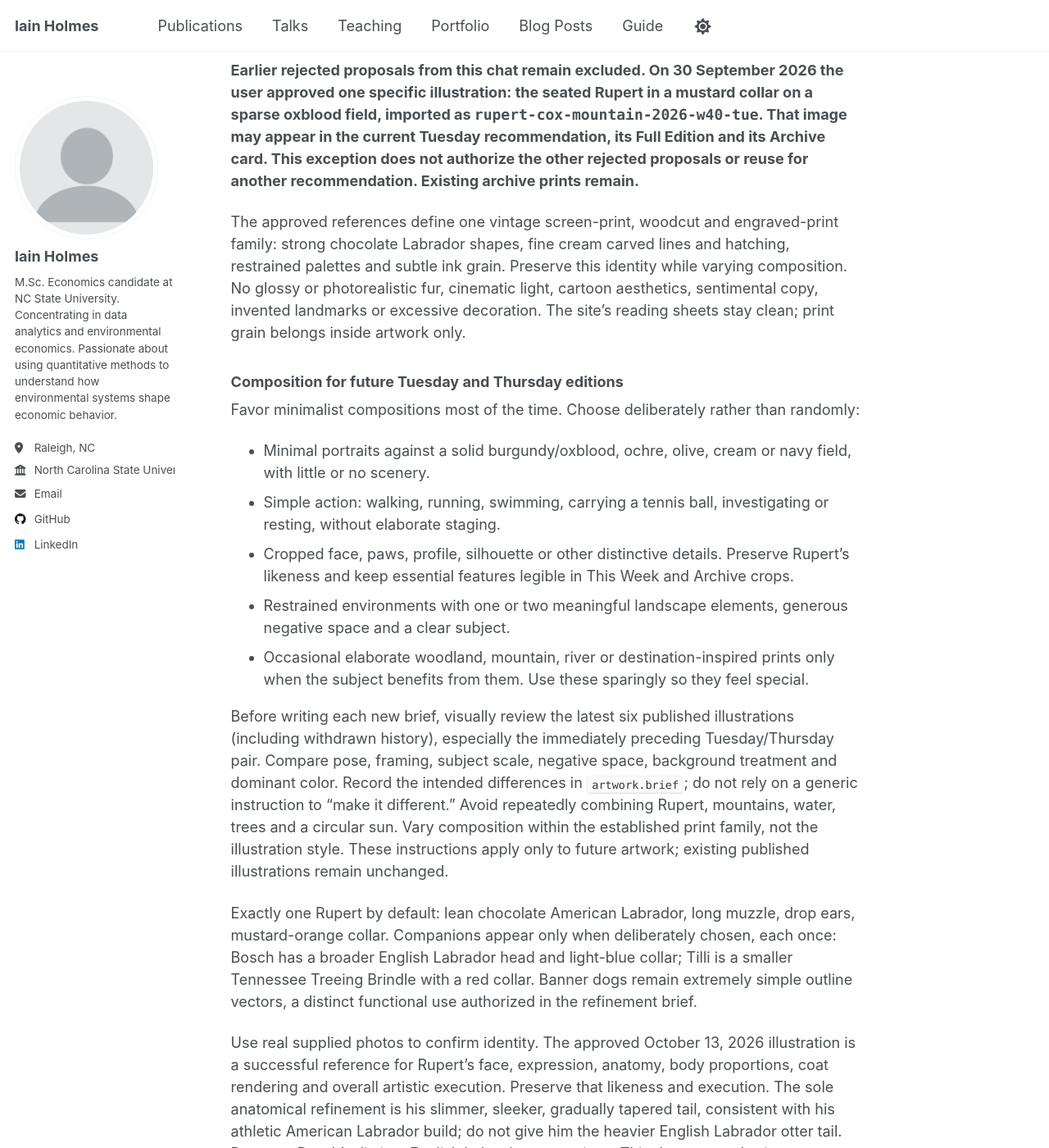
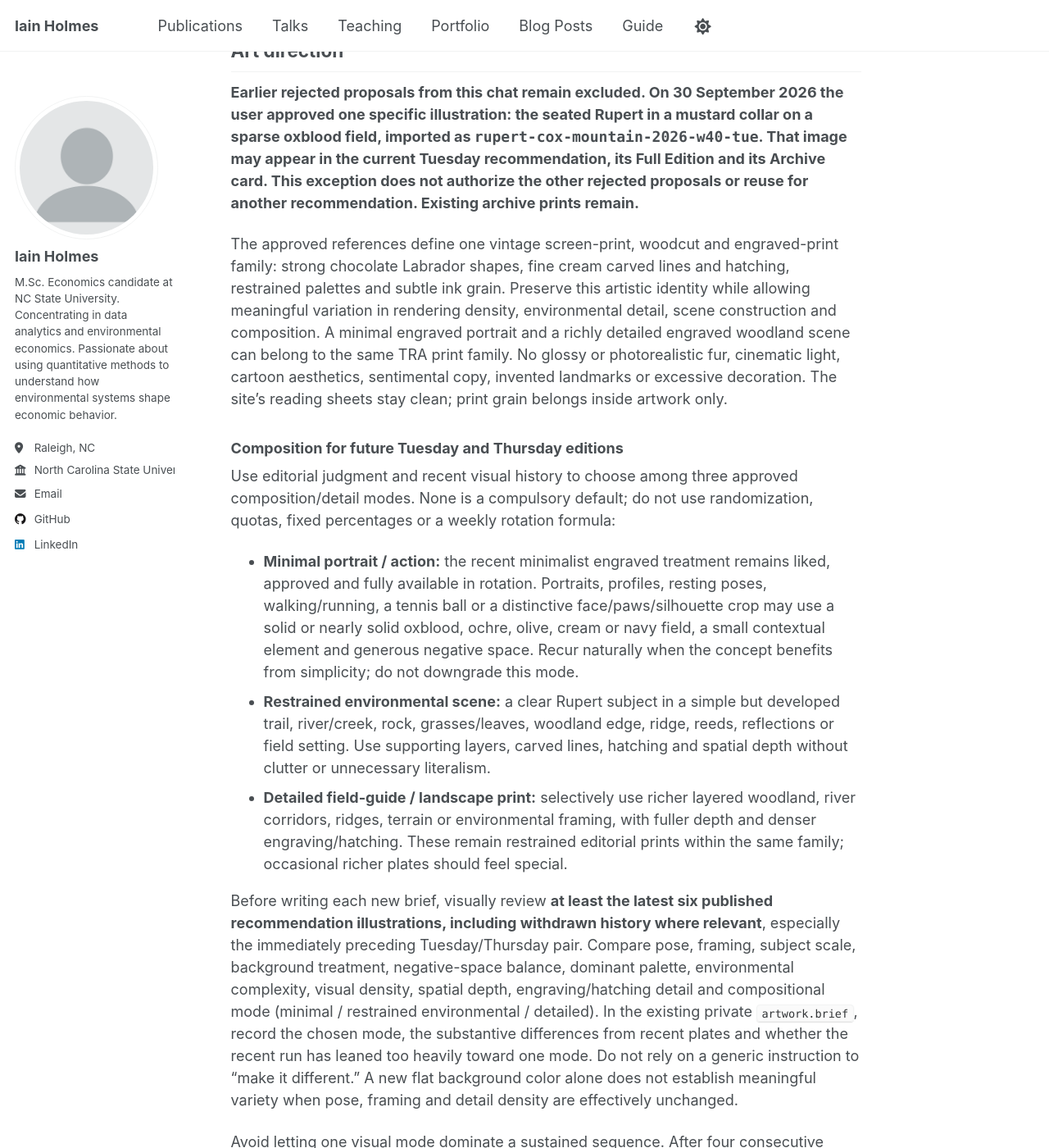
Before and after one commit to iainholmes/iainholmes.github.io, a Jekyll site: the page built from rupert/ILLUSTRATIONS.md, in a window 1280 px wide and 1400 px high, scrolled down 803 px. Shown: the whole window at 82% size. Built offline with Jekyll 4.4.1, drawn with Linux system fonts in a browser that asks for light colours; nearby versions of some CDN libraries; our own code applies the rules of GitHub Pages for plain Markdown files; library files that are not in the unit come from our copies; a script that is not in the unit is left out; some of the changed text lies outside the part shown.

Commit message:
Broaden prospective Atlas composition guidance within the approved print family

```diff
--- a/rupert/ILLUSTRATIONS.md
+++ b/rupert/ILLUSTRATIONS.md
@@ -2,25 +2,27 @@
 
 A suggestion is one Tuesday or one Thursday recommendation. Each has one Full Edition, one Archive entry, one completion path and one **previously unpublished original finished illustration**. A small private reserve of approved original illustrations is permitted; it is not a collection of previously published stock. Subjects primarily feature Rupert, occasionally Bosch or Tilli, and do not need to depict the destination. Closer, bigger-day and alternative contingencies are subordinate fallbacks, not additional suggestions; they do not receive artwork or Archive entries. Repeat visits still receive new art. An edition's original, This Week display and Archive thumbnail may display the same asset because those are presentations of the same suggestion. Once actually released, the artwork bytes, registry and association are permanently frozen in `data/artwork-locks.json`.
 
-Generate each illustration as part of the due Tuesday/Thursday publishing run, close to its guarded release. Do not deliberately send previews, thumbnails, descriptions or artwork announcements. Native image generation may inherently display its result in the task conversation; this cannot be called unseen/private, but it is not a reason to require an external API or a private artwork stockpile. Inspect the native result without attaching additional previews, then publish it with its recommendation only after all guards pass. Unpublished files, originals, metadata and drafts must still stay off public branches and URLs. See [_tools/PRIVATE-PREPARATION.md](_tools/PRIVATE-PREPARATION.md) for the existing recommendation handoff and isolated release procedure. Use 4:5 portrait artwork while preserving the approved composition, crop behavior, palette and print treatment. No design or artistic-direction change is authorized.
+Generate each illustration as part of the due Tuesday/Thursday publishing run, close to its guarded release. Do not deliberately send previews, thumbnails, descriptions or artwork announcements. Native image generation may inherently display its result in the task conversation; this cannot be called unseen/private, but it is not a reason to require an external API or a private artwork stockpile. Inspect the native result without attaching additional previews, then publish it with its recommendation only after all guards pass. Unpublished files, originals, metadata and drafts must still stay off public branches and URLs. See [_tools/PRIVATE-PREPARATION.md](_tools/PRIVATE-PREPARATION.md) for the existing recommendation handoff and isolated release procedure. Use 4:5 portrait artwork while preserving the approved display/crop behavior, palette and print treatment. Keep essential identity features legible in the existing This Week and Archive crops at every detail level. No site redesign or departure from the TRA artistic family is authorized.
 
 ## Art direction
 
 **Earlier rejected proposals from this chat remain excluded. On 30 September 2026 the user approved one specific illustration: the seated Rupert in a mustard collar on a sparse oxblood field, imported as `rupert-cox-mountain-2026-w40-tue`. That image may appear in the current Tuesday recommendation, its Full Edition and its Archive card. This exception does not authorize the other rejected proposals or reuse for another recommendation. Existing archive prints remain.**
 
-The approved references define one vintage screen-print, woodcut and engraved-print family: strong chocolate Labrador shapes, fine cream carved lines and hatching, restrained palettes and subtle ink grain. Preserve this identity while varying composition. No glossy or photorealistic fur, cinematic light, cartoon aesthetics, sentimental copy, invented landmarks or excessive decoration. The site’s reading sheets stay clean; print grain belongs inside artwork only.
+The approved references define one vintage screen-print, woodcut and engraved-print family: strong chocolate Labrador shapes, fine cream carved lines and hatching, restrained palettes and subtle ink grain. Preserve this artistic identity while allowing meaningful variation in rendering density, environmental detail, scene construction and composition. A minimal engraved portrait and a richly detailed engraved woodland scene can belong to the same TRA print family. No glossy or photorealistic fur, cinematic light, cartoon aesthetics, sentimental copy, invented landmarks or excessive decoration. The site’s reading sheets stay clean; print grain belongs inside artwork only.
 
 ### Composition for future Tuesday and Thursday editions
 
-Favor minimalist compositions most of the time. Choose deliberately rather than randomly:
+Use editorial judgment and recent visual history to choose among three approved composition/detail modes. None is a compulsory default; do not use randomization, quotas, fixed percentages or a weekly rotation formula:
 
-- Minimal portraits against a solid burgundy/oxblood, ochre, olive, cream or navy field, with little or no scenery.
-- Simple action: walking, running, swimming, carrying a tennis ball, investigating or resting, without elaborate staging.
-- Cropped face, paws, profile, silhouette or other distinctive details. Preserve Rupert's likeness and keep essential features legible in This Week and Archive crops.
-- Restrained environments with one or two meaningful landscape elements, generous negative space and a clear subject.
-- Occasional elaborate woodland, mountain, river or destination-inspired prints only when the subject benefits from them. Use these sparingly so they feel special.
+- **Minimal portrait / action:** the recent minimalist engraved treatment remains liked, approved and fully available in rotation. Portraits, profiles, resting poses, walking/running, a tennis ball or a distinctive face/paws/silhouette crop may use a solid or nearly solid oxblood, ochre, olive, cream or navy field, a small contextual element and generous negative space. Recur naturally when the concept benefits from simplicity; do not downgrade this mode.
+- **Restrained environmental scene:** a clear Rupert subject in a simple but developed trail, river/creek, rock, grasses/leaves, woodland edge, ridge, reeds, reflections or field setting. Use supporting layers, carved lines, hatching and spatial depth without clutter or unnecessary literalism.
+- **Detailed field-guide / landscape print:** selectively use richer layered woodland, river corridors, ridges, terrain or environmental framing, with fuller depth and denser engraving/hatching. These remain restrained editorial prints within the same family; occasional richer plates should feel special.
 
-Before writing each new brief, visually review the latest six published illustrations (including withdrawn history), especially the immediately preceding Tuesday/Thursday pair. Compare pose, framing, subject scale, negative space, background treatment and dominant color. Record the intended differences in `artwork.brief`; do not rely on a generic instruction to “make it different.” Avoid repeatedly combining Rupert, mountains, water, trees and a circular sun. Vary composition within the established print family, not the illustration style. These instructions apply only to future artwork; existing published illustrations remain unchanged.
+Before writing each new brief, visually review **at least the latest six published recommendation illustrations, including withdrawn history where relevant**, especially the immediately preceding Tuesday/Thursday pair. Compare pose, framing, subject scale, background treatment, negative-space balance, dominant palette, environmental complexity, visual density, spatial depth, engraving/hatching detail and compositional mode (minimal / restrained environmental / detailed). In the existing private `artwork.brief`, record the chosen mode, the substantive differences from recent plates and whether the recent run has leaned too heavily toward one mode. Do not rely on a generic instruction to “make it different.” A new flat background color alone does not establish meaningful variety when pose, framing and detail density are effectively unchanged.
+
+Avoid letting one visual mode dominate a sustained sequence. After four consecutive minimal flat-field plates, give a restrained environmental or detailed scene serious preference unless a strong editorial reason supports another minimal composition. This is a history-based judgment, not an every-fourth-plate rule. A minimalist plate may follow another when deliberately justified and substantively distinct; varied recent environmental work can equally support choosing a minimal portrait. Preserve intentional compositions and negative-space balance at every detail level. Avoid repeatedly assembling the same mountains/water/trees/circular-sun motif; richer detail is never permission for photorealism, cinematic lighting or decorative clutter.
+
+Artwork remains independent of the destination: environmental or detailed scenes may be destination-inspired, seasonal, activity-inspired or purely Rupert-centered editorial scenes. Never invent a landmark or imply documentary accuracy. These instructions apply only to future unpublished artwork. All accepted published and withdrawn plates, including 001–009, remain frozen; do not retroactively rebalance their pixels, crops, labels, ownership or associations.
 
 Exactly one Rupert by default: lean chocolate American Labrador, long muzzle, drop ears, mustard-orange collar. Companions appear only when deliberately chosen, each once: Bosch has a broader English Labrador head and light-blue collar; Tilli is a smaller Tennessee Treeing Brindle with a red collar. Banner dogs remain extremely simple outline vectors, a distinct functional use authorized in the refinement brief.
 
@@ -32,7 +34,7 @@ Do not publish originals, camera filenames, GPS or private reference paths. Publ
 
 1. Write two concise `panels` (`label`, `text`) based on the suggestion's verified conditions and characteristics. Use factual, practical labels and copy. A season is suitability, not proof of a forecast. Capture the chosen wording in the edition so it stays faithful in the Archive.
 2. Prepare artwork independently of the outing: a fresh opaque `image_id`, specific private composition `brief` and `characters` (normally `["rupert"]`). `node rupert/_tools/illustration.mjs --reserve PRIVATE_BRIEF.json PRIVATE_PROMPT.txt` lists only recent already-published references and saves a destination-independent 4:5 brief inside ignored storage. It does not call an API, emit an unused-art description or create art at page load. Use the native ChatGPT image-generation tool in the due publishing execution and obtain its real output file; do not use a separately billed API, substitute procedural drawings or redesign the established style.
-3. Inspect the finished artwork for likeness, collar, dog count, restrained background, composition and distinction from recent editions. Earlier rejected proposals remain excluded; the specific approved exception above is assigned only to its own recommendation.
+3. Inspect the finished artwork for likeness, collar, dog count, TRA print identity, intentional environmental detail, composition and meaningful distinction from recent editions. Assess the selected mode's density and spatial structure rather than requiring a sparse background. Refine or reject photorealistic, cinematic or cluttered drift even in a detailed scene. Earlier rejected proposals remain excluded; the specific approved exception above is assigned only to its own recommendation.
 4. Import through the existing pixels-only photo pipeline **in private assembly** as `--kind plate --provenance editorial`, with meaningful alt text and an `Illustration` caption. Reserve ownership is `reserve/ID`, with actual `created_at`, `style_version:"atlas-engraved-3"`, visual-review evidence and a structural composition key. Keep stripped responsive JPEGs in the publishing run’s local ignored packet; a separate cloud artwork handoff/reserve is not required. At staging, the selected unused record receives `EDITION_ID/flagship` ownership; a failed candidate does not consume it. Actual publication freezes the pairing permanently.
 5. Build/check/test/privacy audit. New release checks require a separate 4:5 plate and two frozen panels, existing owner checks, byte/normalized-pixel/perceptual duplicate checks and recent structural variety. Immutable pins protect every accepted historical association and image variant. These checks do not prove artistic originality or identity: genuine generation and substantive visual review remain required. No unused artwork may be committed or appear in public assets.
 
--- a/rupert/_tools/illustration.mjs
+++ b/rupert/_tools/illustration.mjs
@@ -18,6 +18,6 @@ for (const e of recent) {
   const photo = registry.photos.find(p => p.id === e.photo_id);
   console.log(`${e.id} (${e.status}) — ${photo ? `rupert/photos/${photo.file}-${Math.max(...photo.widths)}.jpg` : 'Inspect its Full Edition artwork'}`);
 }
-console.log('Favor a minimal portrait, simple action or distinctive crop. Record deliberate differences in pose, framing, subject scale, negative space, background and dominant color in artwork.brief. Elaborate scenery is occasional, not the default.\n');
+console.log('Review at least the latest six published recommendation illustrations, including withdrawn history where relevant. Choose deliberately among minimal portrait/action, restrained environmental scene and occasional detailed field-guide/landscape print within the approved TRA print family. Minimalism remains fully approved, not the default. Compare pose, framing, subject scale, background, negative space, palette, environmental complexity, visual density, spatial depth and engraving/hatching detail. Record the chosen mode, meaningful differences and any recent mode imbalance in the private artwork.brief. Prefer another mode after a sustained minimal flat-field run unless the concept strongly justifies another distinct minimalist plate; a background-color change alone is insufficient. No fixed rotation or quotas.\n');
 await writeFile(target,reservePrompt(brief)+'\n',{mode:0o600});
 console.log('Private destination-independent 4:5 brief saved. Do not preview or describe unused artwork in reports.');
```
Also changed, not shown: rupert/_tools/PRIVATE-PREPARATION.md (+1 -1 lines), rupert/_tools/PUBLISHING.md (+1 -1 lines), rupert/_tools/art-direction.mjs (+1 -1 lines).
